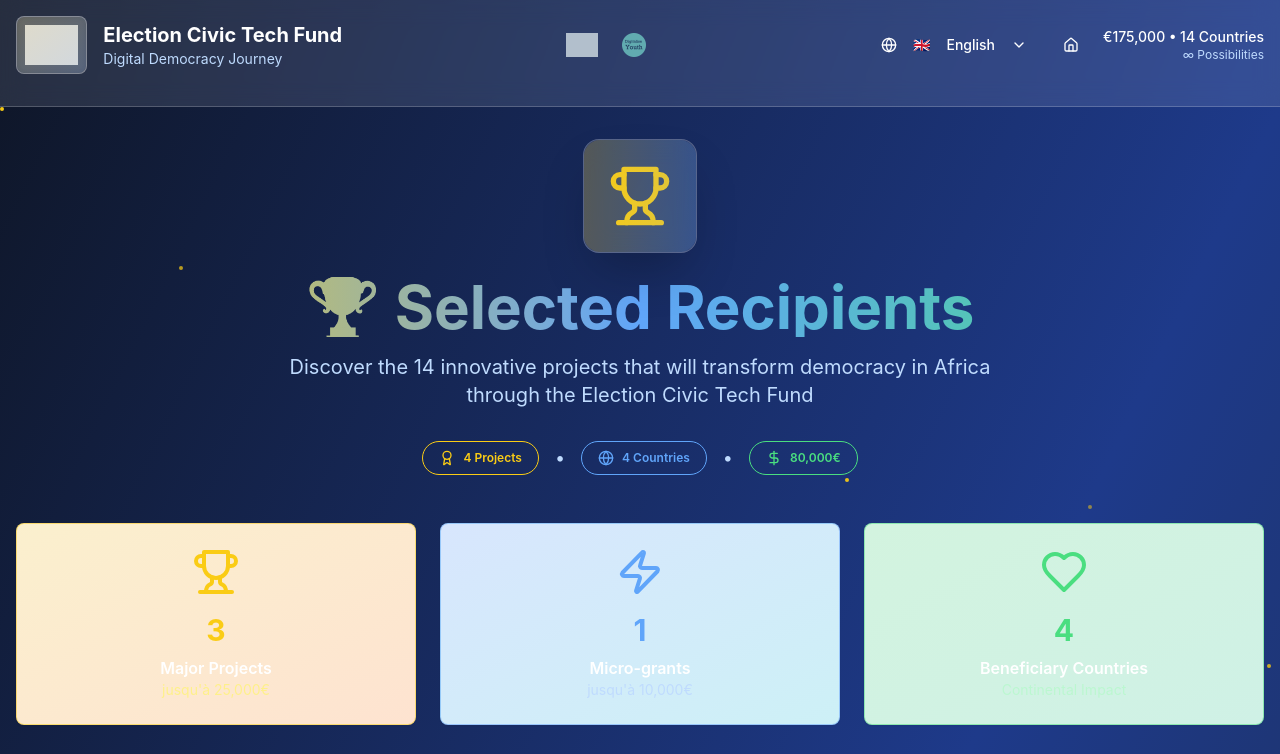
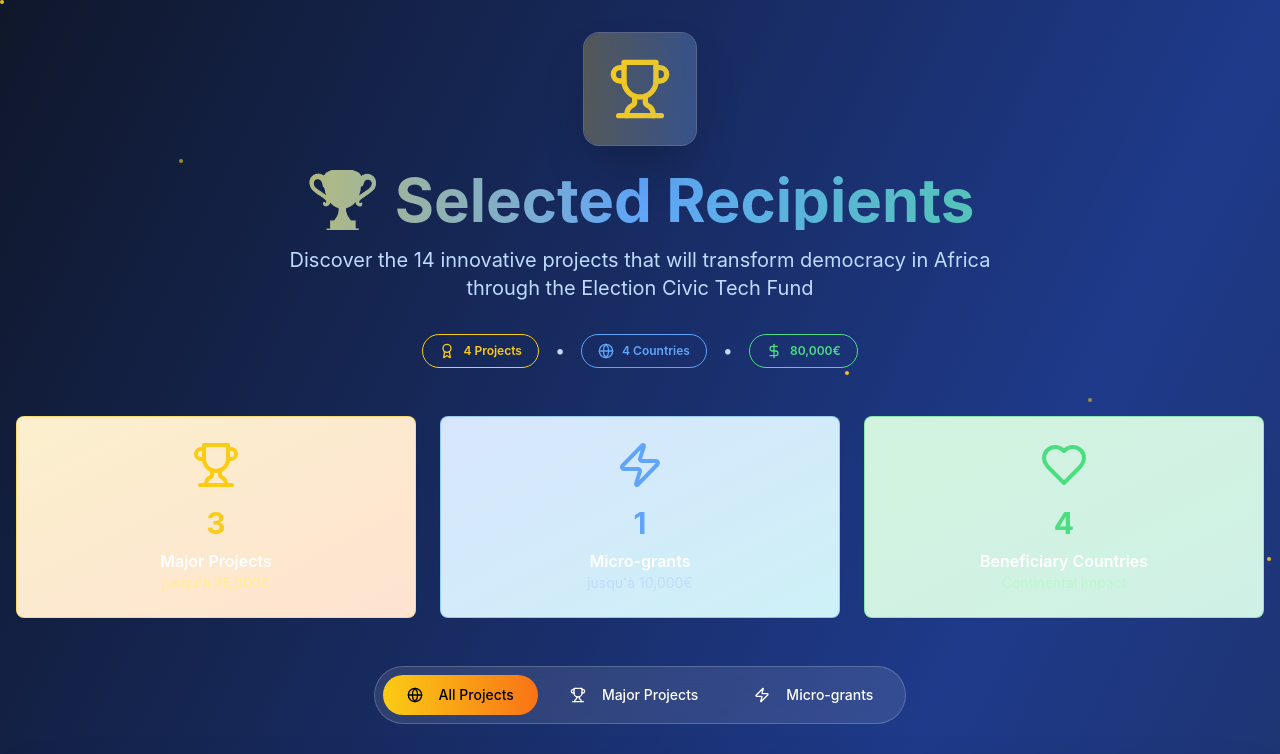
Before and after one commit to AfricTivistes/election-civic-tech-fund, a Next.js app: page /en/winners in a window 1280 px wide. Shown: the top 754 px of the page. Built offline with nearby package versions, Linux system fonts and the light colour scheme; grey boxes are pictures that could not be loaded.

Commit message:
Restored to '6d1e742bb55a2ba768477c43fbd222c1752bb3d9'
Replit-Restored-To: 6d1e742bb55a2ba768477c43fbd222c1752bb3d9

```diff
--- a/app/[lang]/winners/page.tsx
+++ b/app/[lang]/winners/page.tsx
@@ -1,212 +1,12 @@
 
-"use client"
+import WinnersShowcase from "@/components/winners-showcase"
 
-import React from "react"
-import WinnersShowcase from "@/components/winners-showcase"
-import { useLanguage } from "@/hooks/use-language"
-import LanguageSwitcher from "@/components/language-switcher"
-import { Button } from "@/components/ui/button"
-import { Home, Clock } from "lucide-react"
-
-interface PageProps {
-  params: Promise<{
+interface WinnersPageProps {
+  params: {
     lang: string
-  }>
+  }
 }
 
-export default function WinnersPage({ params }: PageProps) {
-  const resolvedParams = React.use(params)
-  const { t, isLoading } = useLanguage()
-
-  const goToHome = () => {
-    try {
-      window.location.href = `/${resolvedParams.lang || 'fr'}`
-    } catch (error) {
-      console.error("Error going to home:", error)
-    }
-  }
-
-  if (isLoading || !t) {
-    return (
-      <div className="min-h-screen bg-gradient-to-br from-slate-900 via-blue-900 to-slate-800 flex items-center justify-center">
-        <div className="text-white text-xl">Loading...</div>
-      </div>
-    )
-  }
-
-  return (
-    <div className="min-h-screen bg-gradient-to-br from-slate-900 via-blue-900 to-slate-800">
-      {/* Header */}
-      <div className="bg-white/10 backdrop-blur-md border-b border-white/20 sticky top-0 z-50">
-        <div className="container mx-auto px-4 py-4">
-          <div className="flex items-center justify-between mb-4">
-            {/* Logo principal et titre à gauche */}
-            <div
-              className="flex items-center space-x-2 md:space-x-4 cursor-pointer hover:opacity-80 transition-opacity duration-300"
-              onClick={goToHome}
-            >
-              <div className="relative p-1 md:p-2 bg-white/15 backdrop-blur-sm rounded-lg border border-white/30">
-                <img
-                  src="/Logo Fonds Election Civic Tech Fund.svg"
-                  alt="Election Civic Tech Fund - Logo avec continent africain"
-                  className="h-6 md:h-10 w-auto"
-                  style={{ filter: "brightness(1.3) contrast(1.2)" }}
-                />
-                <div className="absolute inset-0 bg-gradient-to-br from-yellow-400/10 to-blue-400/10 rounded-lg"></div>
-              </div>
-              <div className="hidden sm:block">
-                <h1 className="text-sm md:text-xl font-bold text-white">
-                  {t?.header?.title || "Election Civic Tech Fund"}
-                </h1>
-                <p className="text-xs md:text-sm text-blue-200">
-                  {t?.header?.subtitle || "Digital Democracy Journey"}
-                </p>
-              </div>
-            </div>
-
-            {/* Section centrale avec logos - cachée sur mobile */}
-            <div className="hidden lg:flex items-center space-x-6">
-              {/* Logo AfricTivistes à gauche */}
-              <img
-                src="/logo-africtivites.svg"
-                alt="AfricTivistes"
-                className="h-6 w-auto opacity-70 hover:opacity-100 transition-all duration-300"
-                style={{
-                  filter:
-                    "brightness(0) saturate(100%) invert(94%) sepia(6%) saturate(1044%) hue-rotate(183deg) brightness(106%) contrast(94%)",
-                }}
-              />
-
-              {/* Logo Digitalise Youth à droite */}
-              <img
-                src="/partners/digitalise-youth.webp"
-                alt="Digitalise Youth"
-                className="h-6 w-auto opacity-70 hover:opacity-100 transition-all duration-300"
-              />
-            </div>
-
-            {/* Bouton accueil et infos à droite */}
-            <div className="flex items-center space-x-2 md:space-x-4">
-              <LanguageSwitcher />
-
-              <Button
-                onClick={goToHome}
-                variant="ghost"
-                size="sm"
-                className="flex items-center text-white hover:bg-white/10 transition-colors p-2"
-                aria-label={t?.header?.homeButton || "Accueil"}
-              >
-                <Home className="w-4 h-4" />
-              </Button>
-              <div className="text-right hidden sm:block">
-                <p className="text-xs md:text-sm text-white font-medium">
-                  {t?.header?.funding || "175 000€ • 14 Pays"}
-                </p>
-                <p className="text-xs text-blue-200">{t?.header?.possibilities || "∞ Possibilités"}</p>
-              </div>
-            </div>
-          </div>
-        </div>
-      </div>
-
-      {/* Main content */}
-      <WinnersShowcase />
-
-      {/* Footer */}
-      <footer className="mt-20 border-t border-white/10 pt-8">
-        <div className="container mx-auto px-4">
-          {/* Bannière partenaires améliorée */}
-          <div className="bg-gradient-to-r from-white/10 via-white/5 to-white/10 backdrop-blur-md border border-white/20 rounded-2xl p-8 mb-8 shadow-xl animate-fade-in">
-            <div className="flex flex-col md:flex-row items-center justify-between space-y-6 md:space-y-0">
-              {/* Mené par AHEAD Africa */}
-              <div className="text-center group hover:scale-105 transition-transform duration-300">
-                <span className="text-blue-200 text-lg font-medium block mb-3">
-                  {t?.hero?.footer?.ledBy || "Mené par"}
-                </span>
-                <img
-                  src="/partners/ahead-africa.webp"
-                  alt="AHEAD Africa"
-                  className="h-12 w-auto opacity-90 group-hover:opacity-100 transition-all duration-300 filter brightness-110 mx-auto"
-                  onError={() => {
-                    console.error("Error loading AHEAD Africa logo")
-                  }}
-                />
-              </div>
-
-              {/* Séparateur décoratif */}
-              <div className="hidden md:flex items-center space-x-2">
-                <div className="w-2 h-2 bg-yellow-400 rounded-full animate-pulse"></div>
-                <div className="w-16 h-px bg-gradient-to-r from-transparent via-white/30 to-transparent"></div>
-                <div
-                  className="w-2 h-2 bg-blue-400 rounded-full animate-pulse"
-                  style={{ animationDelay: "0.5s" }}
-                ></div>
-              </div>
-
-              {/* Conçu et géré par AfricTivistes */}
-              <div className="text-center group hover:scale-105 transition-transform duration-300">
-                <span className="text-blue-200 text-lg font-medium block mb-3">
-                  {t?.hero?.footer?.designedBy || "Conçu et géré par"}
-                </span>
-                <img
-                  src="/logo-africtivites.svg"
-                  alt="AfricTivistes"
-                  className="h-12 w-auto opacity-90 group-hover:opacity-100 transition-all duration-300 filter brightness-110 mx-auto"
-                  style={{
-                    filter:
-                      "brightness(0) saturate(100%) invert(94%) sepia(6%) saturate(1044%) hue-rotate(183deg) brightness(106%) contrast(94%)",
-                  }}
-                  onError={() => {
-                    console.error("Error loading AfricTivistes logo")
-                  }}
-                />
-              </div>
-
-              {/* Séparateur décoratif */}
-              <div className="hidden md:flex items-center space-x-2">
-                <div className="w-2 h-2 bg-yellow-400 rounded-full animate-pulse"></div>
-                <div className="w-16 h-px bg-gradient-to-r from-transparent via-white/30 to-transparent"></div>
-                <div
-                  className="w-2 h-2 bg-blue-400 rounded-full animate-pulse"
-                  style={{ animationDelay: "0.5s" }}
-                ></div>
-              </div>
-
-              {/* Propulsé par DDI */}
-              <div className="text-center group hover:scale-105 transition-transform duration-300">
-                <span className="text-blue-200 text-lg font-medium block mb-3">
-                  {t?.hero?.footer?.poweredBy || "Propulsé par"}
-                </span>
-                <img
-                  src="/partners/ddi-logo.jpeg"
-                  alt="Digital Democracy Initiative"
-                  className="h-12 w-auto opacity-90 group-hover:opacity-100 transition-all duration-300 filter brightness-110 mx-auto"
-                  onError={() => {
-                    console.error("Error loading DDI logo")
-                  }}
-                />
-              </div>
-            </div>
-
-            {/* Message inspirant */}
-            <div className="mt-6 text-center border-t border-white/10 pt-4">
-              <p className="text-blue-200 text-sm font-medium leading-relaxed">
-                {t?.hero?.footer?.projectDescription || "Description du projet..."}
-              </p>
-            </div>
-          </div>
-
-          {/* Copyright */}
-          <div className="text-center">
-            <p className="text-sm text-blue-200">
-              {t?.hero?.footer?.copyright || "© 2024 Election Civic Tech Fund - AfricTivistes"}
-            </p>
-            <p className="text-xs text-blue-300 mt-1">
-              {t?.hero?.footer?.tagline || "Ensemble, nous construisons l'avenir démocratique de l'Afrique"}
-            </p>
-          </div>
-        </div>
-      </footer>
-    </div>
-  )
+export default function WinnersPage({ params }: WinnersPageProps) {
+  return <WinnersShowcase lang={params.lang} />
 }
```
